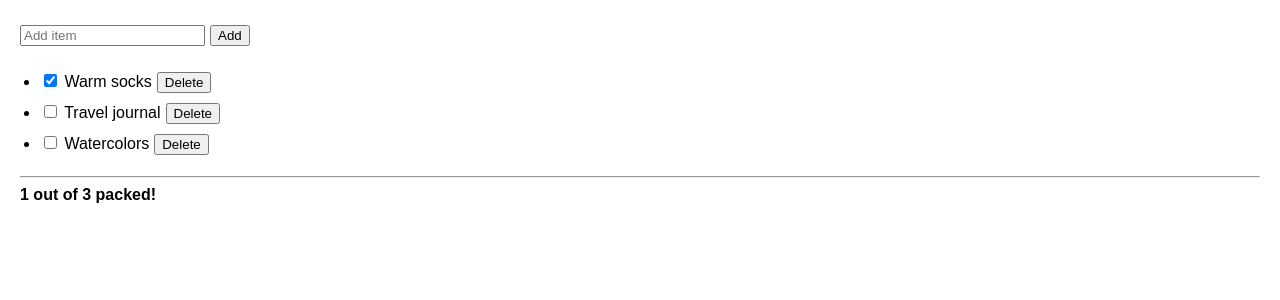
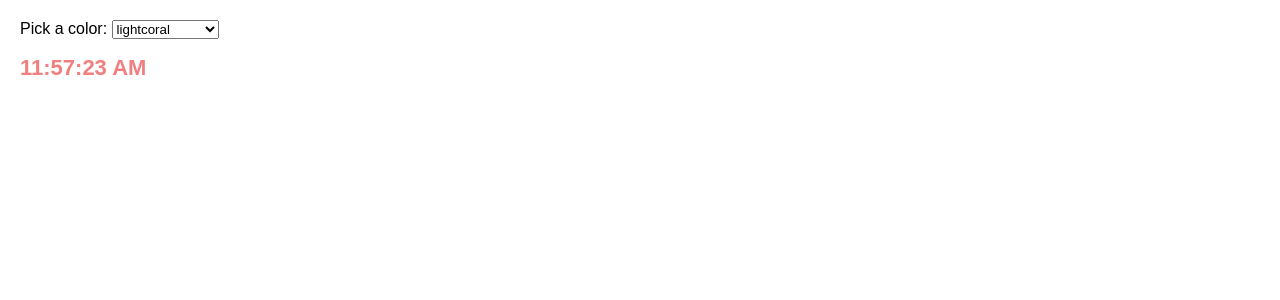
Before and after one commit to vladislav0sidorov/Solution-for-university, a React (Vite) app: page / in a window 1280 px wide. Shown: the top 300 px of the page. Built offline with nearby package versions, Linux system fonts and the light colour scheme.

Commit message:
3_2_1 Fix a component that’s not updating

```diff
--- a/src/App.tsx
+++ b/src/App.tsx
@@ -1,68 +1,36 @@
-// 3_2_3 Fix the disappearing selection
+// 3_2_1 Fix a component that’s not updating
 /*
-    Выводится список писем, которые хранятся в переменной состояния letters. Когда вы наводите курсор или фокус на определенное письмо - оно выделяется (подсвечивается). Текущее выделенное письмо хранится в переменной состояния highlightedLetter. Вы можете "выделять" и "снимать выделение" отдельных писем, что приводит к обновлению массива letters в состоянии.
-
-    Этот код работает, но есть небольшой сбой в пользовательском интерфейсе. Когда вы нажимаете "Star" или "Unstar", подсветка на мгновение исчезает. Однако она снова появляется, как только вы перемещаете указатель или переключаетесь на другое письмо с клавиатуры. Почему это происходит? Исправьте это, чтобы подсветка не исчезала после нажатия кнопки.
+    Компонент Clock получает два пропса: color и time. Когда вы выбираете другой цвет в поле выбора, компонент Clock получает другой пропс color от своего родительского компонента. Однако по какой-то причине отображаемый цвет не обновляется. Почему? Устраните проблему.
 */
 
-import { useState } from 'react'
-import AddItem from './AddItem.js'
-import PackingList from './PackingList.js'
+import { useState, useEffect } from 'react'
+import Clock from './Clock'
 
-export type Item = {
-  id: number
-  title: string
-  packed: boolean
+function useTime() {
+  const [time, setTime] = useState(() => new Date())
+  useEffect(() => {
+    const id = setInterval(() => {
+      setTime(new Date())
+    }, 1000)
+    return () => clearInterval(id)
+  }, [])
+  return time
 }
 
-let nextId = 3
-const initialItems = [
-  { id: 0, title: 'Warm socks', packed: true },
-  { id: 1, title: 'Travel journal', packed: false },
-  { id: 2, title: 'Watercolors', packed: false }
-]
-
-export default function TravelPlan() {
-  const [items, setItems] = useState(initialItems)
-
-  function handleAddItem(title: string) {
-    setItems([
-      ...items,
-      {
-        id: nextId++,
-        title: title,
-        packed: false
-      }
-    ])
-  }
-
-  function handleChangeItem(nextItem: Item) {
-    setItems(
-      items.map(item => {
-        if (item.id === nextItem.id) {
-          return nextItem
-        } else {
-          return item
-        }
-      })
-    )
-  }
-
-  function handleDeleteItem(itemId: number) {
-    setItems(items.filter(item => item.id !== itemId))
-  }
-
-  const total = items.length
-  const packed = items.filter(item => item.packed).length
-
+export default function App() {
+  const time = useTime()
+  const [color, setColor] = useState('lightcoral')
   return (
-    <>
-      <AddItem onAddItem={handleAddItem} />
-      <PackingList items={items} onChangeItem={handleChangeItem} onDeleteItem={handleDeleteItem} />
-      <hr />
-      <b>
-        {packed} out of {total} packed!
-      </b>
-    </>
+    <div>
+      <p>
+        Pick a color:{' '}
+        <select value={color} onChange={e => setColor(e.target.value)}>
+          <option value="lightcoral">lightcoral</option>
+          <option value="midnightblue">midnightblue</option>
+          <option value="rebeccapurple">rebeccapurple</option>
+        </select>
+      </p>
+      <Clock color={color} time={time.toLocaleTimeString()} />
+    </div>
   )
 }
--- /dev/null
+++ b/src/Clock.tsx
@@ -0,0 +1,8 @@
+interface ClockProps {
+  color: string
+  time: string
+}
+
+export default function Clock({ color, time }: ClockProps) {
+  return <h1 style={{ color: color }}>{time}</h1>
+}
```
